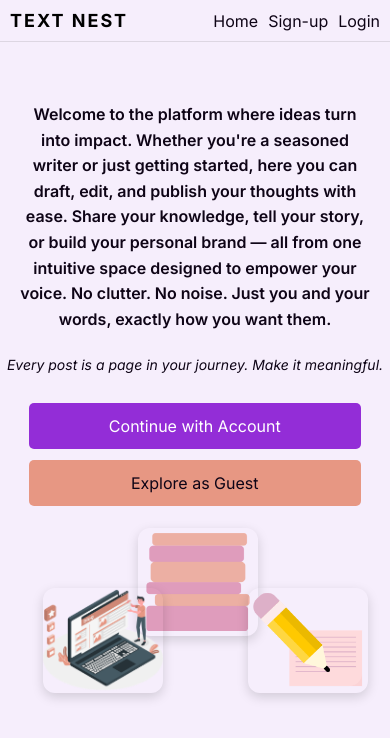
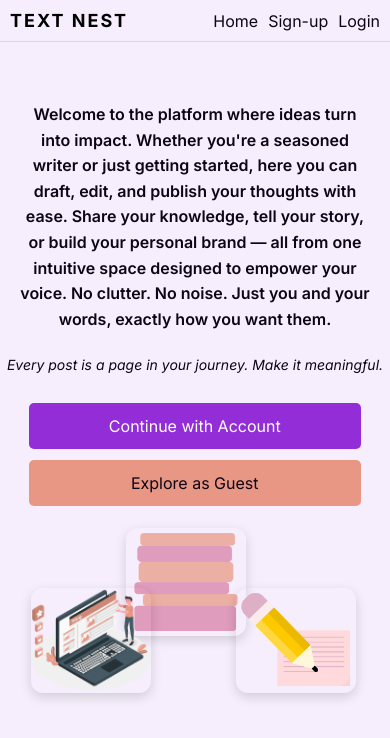
Before and after one commit to ShivanshBhatnagar8/Blog-Api, a React (Vite) app in the folder Frontend/Blog/: page / in a window 390 px wide. Shown: the top 738 px of the page. Built offline with nearby package versions, Linux system fonts and the light colour scheme.

Commit message:
Fixed the image issue for the devices smaller than 400px

```diff
--- a/Frontend/Blog/src/components/Home/Home.module.css
+++ b/Frontend/Blog/src/components/Home/Home.module.css
@@ -224,7 +224,7 @@ img:hover {
     width: 85%;
   }
   .imageCollage {
-    width: 50%;
+    width: 56%;
   }
 }
 @media (max-width: 350px) {
```
